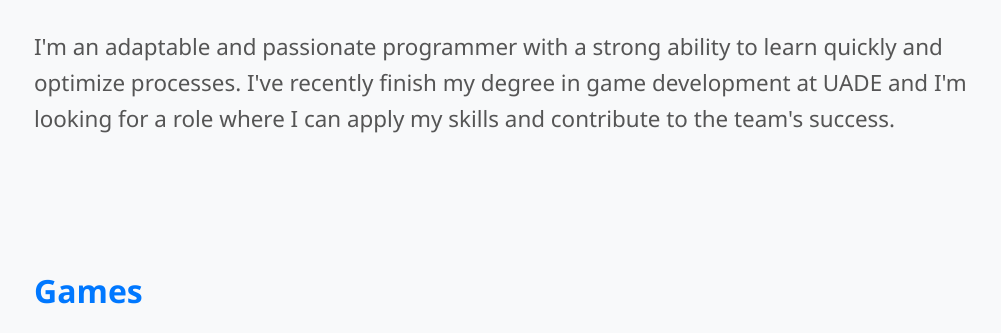
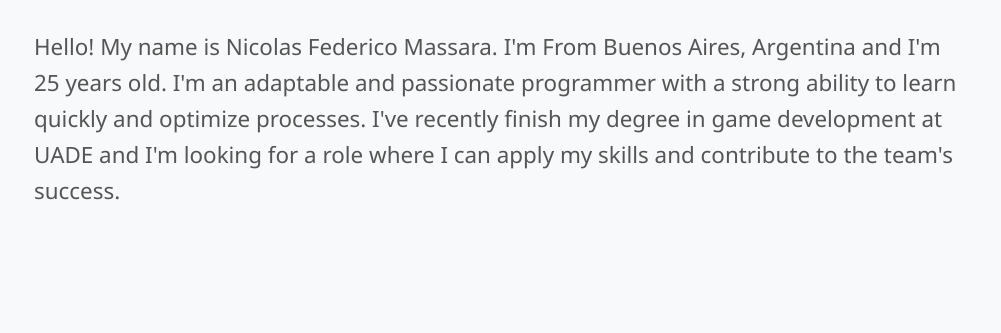
Before and after one commit to NicoMassara/NicoMassara.github.io, a plain HTML site: page index.html in a window 1280 px wide. Shown: the part 406-739 px from the top of the page, without its empty margins (138-1139 px from the left). Drawn offline with Linux system fonts and the light colour scheme.

Commit message:
About me Text update

```diff
--- a/index.html
+++ b/index.html
@@ -30,6 +30,7 @@
   <div class="sobre-mi-contenido">
     <img src="images/MyPhoto.jpg" alt="Foto de Nicolás" class="mi-foto">
     <p id="sobreMi-texto">
+      Hello! My name is Nicolas Federico Massara. I'm From Buenos Aires, Argentina and I'm 25 years old.
       I'm an adaptable and passionate programmer with a strong ability to learn quickly and optimize processes.
       I've recently finish my degree in game development at UADE and I'm looking for a role where I can apply my skills and contribute to the team's success.
     </p>
```
